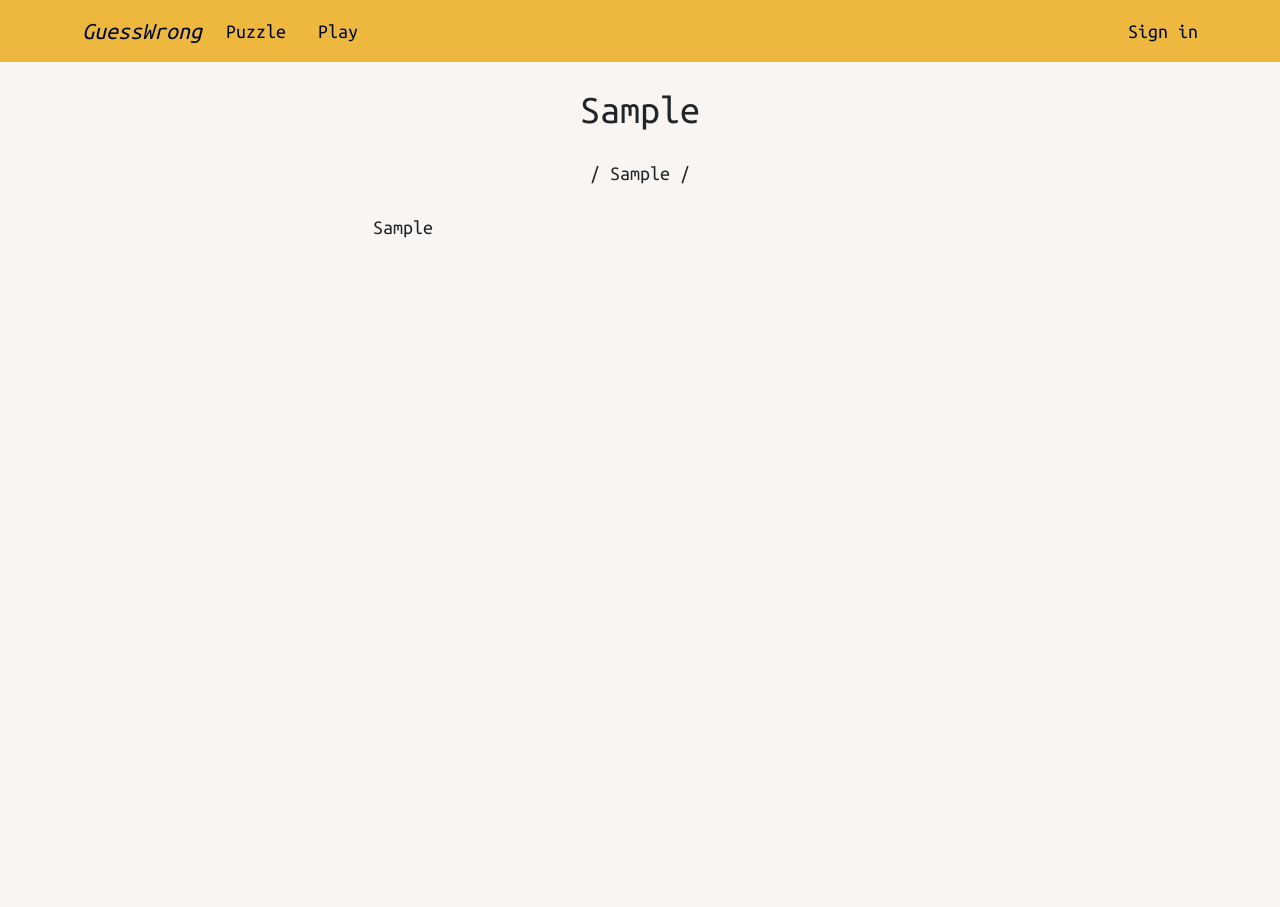
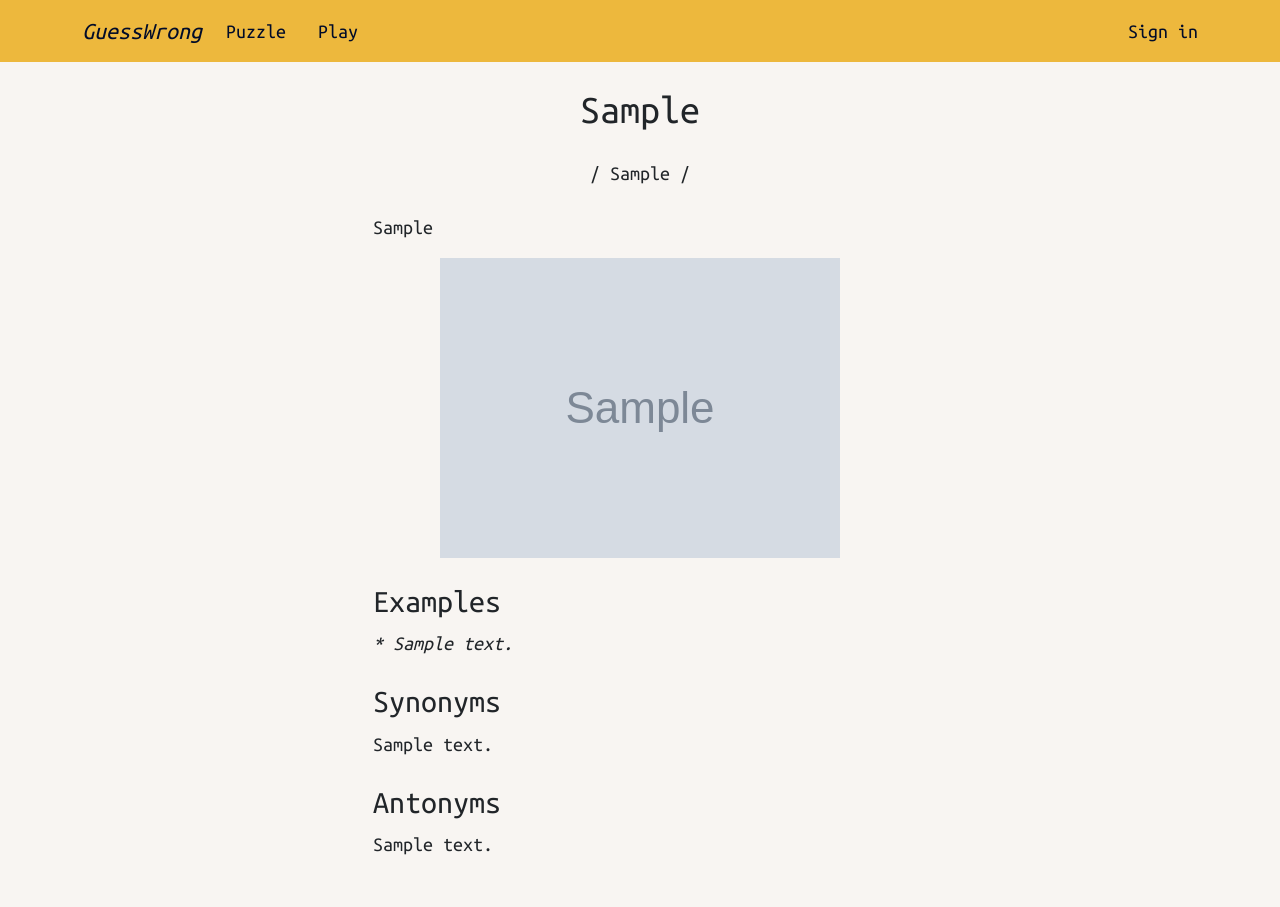
Before and after one commit to grenkoff/guess-wrong, a Django app: a page that uses puzzle/templates/puzzle/word.html in a window 1280 px wide. Before the commit the page ends 238 px from the top, so only its background shows below. Run offline with Django 5.2, Linux system fonts and the light colour scheme; tables that the repository leaves empty hold one stand-in row (values such as "Sample post"); grey boxes marked "Sample" are stand-in pictures; parts of the project's set-up code (start-up, migrations or seed data) failed here and were passed over; some libraries are stand-ins or nearby versions.

Commit message:
add: examples synonyms antonyms within word_view

```diff
--- a/puzzle/templates/puzzle/word.html
+++ b/puzzle/templates/puzzle/word.html
@@ -9,8 +9,37 @@
     <div class="row justify-content-center">
       <div class="col-md-6">
         <h1 class="mb-4 text-center">{{ word_page.word }}</h1>
-        <p class="mb-4 text-center">/ {{ word_page.transcription }} /</p>
+        {% if word_page.transcription %}
+          <p class="mb-4 text-center">/ {{ word_page.transcription }} /</p>
+        {% endif %}
         <p class="text-left">{{ word_page.definition }}</p>
+        {% if word_page.image %}
+          <div class="text-center mb-4">
+            <img src="{{ word_page.image.url }}" alt="Image of {{ word_page.word }}" class="img-fluid">
+          </div>
+        {% endif %}
+        {% if examples %}
+          <h2>Examples</h2>
+          {% for example in examples %}
+            <p class="mb-4"><i>* {{ example.text }}</i></p>
+          {% endfor %}
+        {% endif %}
+        {% if synonyms %}
+          <h2>Synonyms</h2>
+          <p class="mb-4">
+            {% for synonym in synonyms %}
+              {{ synonym.text }}{% if not forloop.last %}, {% endif %}
+            {% endfor %}
+          </p>
+        {% endif %}
+        {% if antonyms %}
+          <h2>Antonyms</h2>
+          <p class="mb-4">
+            {% for antonym in antonyms %}
+              {{ antonym.text }}{% if not forloop.last %}, {% endif %}
+            {% endfor %}
+          </p>
+        {% endif %}
       </div>
     </div>
   </div>
--- a/puzzle/views.py
+++ b/puzzle/views.py
@@ -2,14 +2,20 @@ import random
 from django.shortcuts import render, get_object_or_404
 from django.http import HttpResponse
 from django.utils.safestring import mark_safe
-from .models import PuzzlePage, RealWord, WrongWord
+from .models import PuzzlePage, RealWord, WrongWord, Example, Synonym, Antonym
 
 
 def word_view(request, word):
     word_page = get_object_or_404(RealWord, word=word)
+    examples = Example.objects.all()
+    synonyms = Synonym.objects.all()
+    antonyms = Antonym.objects.all()
 
     return render(request, 'puzzle/word.html', {
-        'word_page': word_page
+        'word_page': word_page,
+        'examples': examples,
+        'synonyms': synonyms,
+        'antonyms': antonyms,
     })
 
 
```
Also changed, not shown: media/images/job.webp (added).
